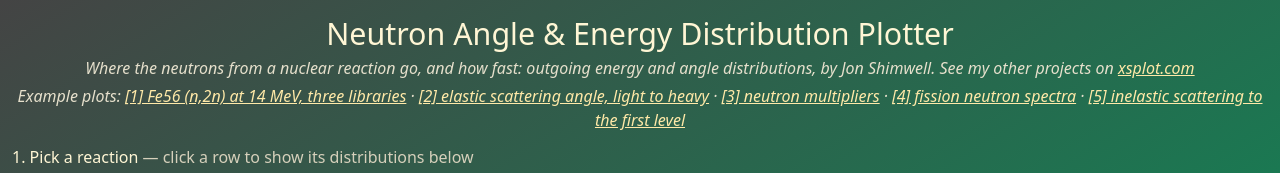
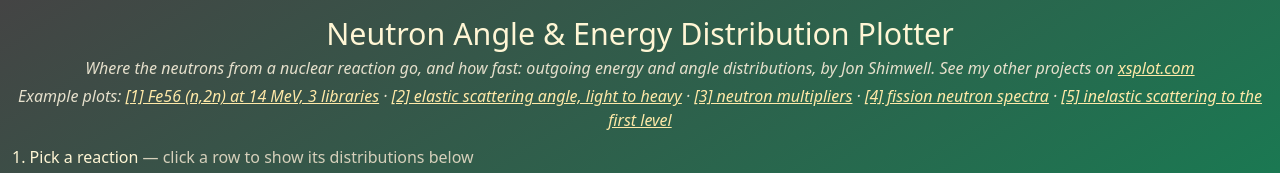
Before and after one commit to fusion-energy/xsplot-angular-energy-distribution, a website: page index.html in a window 1280 px wide. Shown: the top 173 px of the page. Drawn offline with nearby package versions, Linux system fonts and the light colour scheme; no server answers.

Commit message:
Write the library count in the first example as a number

```diff
--- a/index.html
+++ b/index.html
@@ -16,7 +16,7 @@
     <h1 class="text-center mb-1">Neutron Angle &amp; Energy Distribution Plotter</h1>
     <p class="subtitle text-center mb-1">Where the neutrons from a nuclear reaction go, and how fast: outgoing energy and angle distributions, by Jon Shimwell. See my other projects on <a href="https://xsplot.com/" target="_blank" rel="noopener">xsplot.com</a></p>
     <p class="subtitle text-center mb-3 examples" id="examples">Example plots:
-        <a href="#v=endf-b8.1:Fe56:16&amp;e=MeV&amp;s=endf-b8.1:Fe56:16:14000000;jeff-4.0:Fe56:16:14000000;tendl-2025:Fe56:16:14000000" data-example="1">[1] Fe56 (n,2n) at 14 MeV, three libraries</a> ·
+        <a href="#v=endf-b8.1:Fe56:16&amp;e=MeV&amp;s=endf-b8.1:Fe56:16:14000000;jeff-4.0:Fe56:16:14000000;tendl-2025:Fe56:16:14000000" data-example="1">[1] Fe56 (n,2n) at 14 MeV, 3 libraries</a> ·
         <a href="#v=endf-b8.1:Fe56:2&amp;m=angle&amp;e=MeV&amp;a=endf-b8.1:C12:2:14000000;endf-b8.1:Fe56:2:14000000;endf-b8.1:Pb208:2:14000000" data-example="2">[2] elastic scattering angle, light to heavy</a> ·
         <a href="#v=endf-b8.1:Be9:16&amp;e=MeV&amp;s=endf-b8.1:Be9:16:14000000;endf-b8.1:Pb208:16:14000000" data-example="3">[3] neutron multipliers</a> ·
         <a href="#v=endf-b8.1:U235:18&amp;e=MeV&amp;s=endf-b8.1:U235:18:0.00001;endf-b8.1:U235:18:14000000;endf-b8.1:U235:18d:0.00001" data-example="4">[4] fission neutron spectra</a> ·
```
